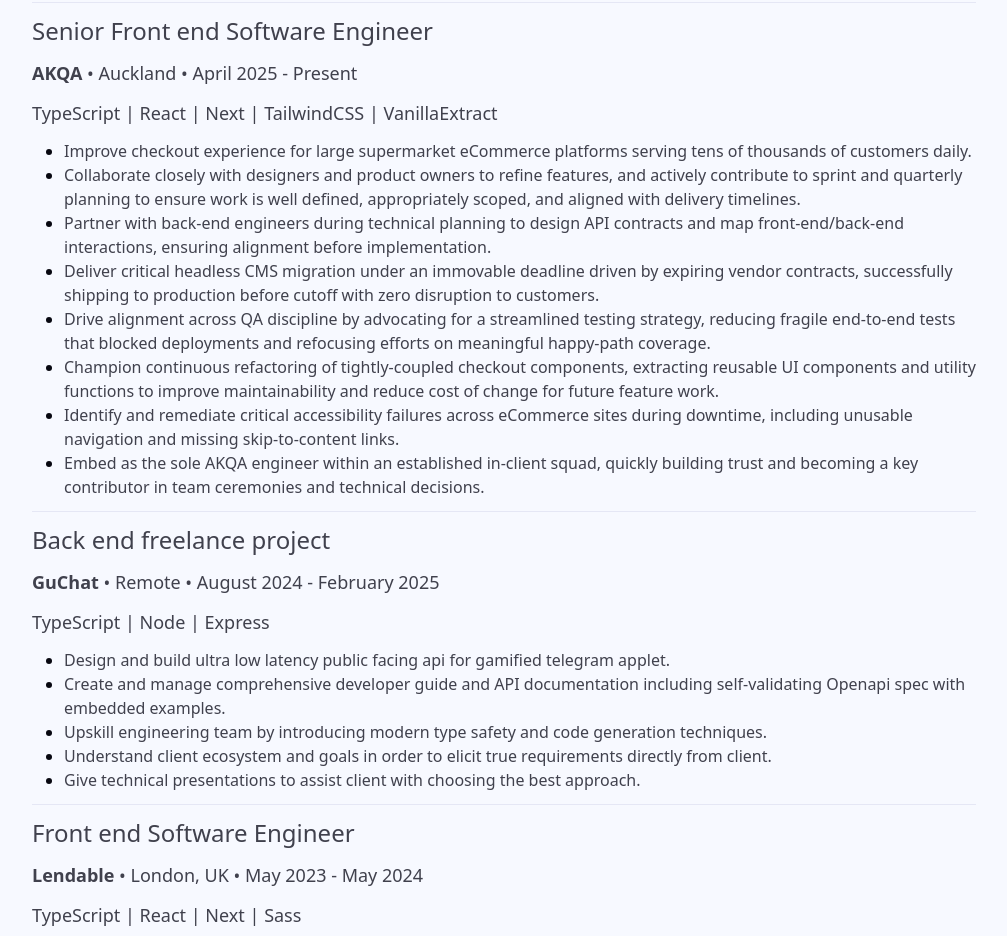
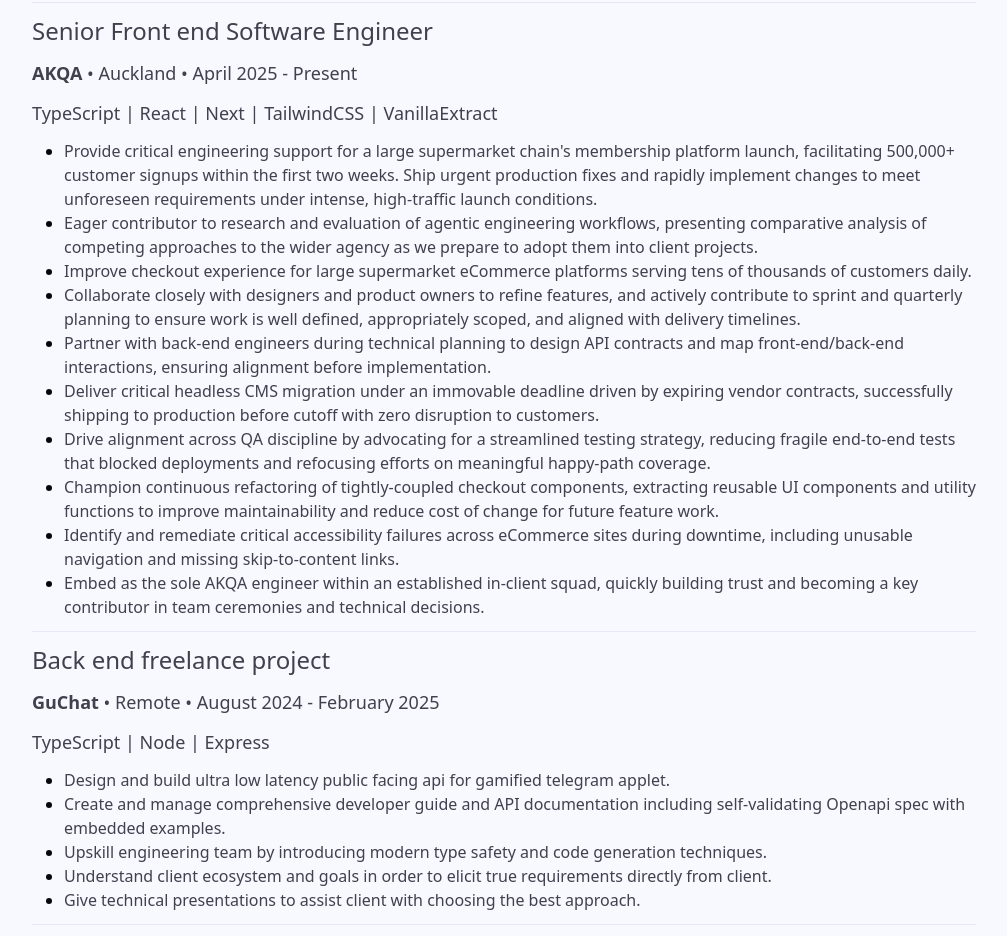
Before and after one commit to MaxRandle/portfolio-website-v5, a Next.js app: page /resume in a window 1280 px wide. Shown: the part 1300-2236 px from the top of the page, without its empty margins (136-1143 px from the left). Built offline with nearby package versions, Linux system fonts and the light colour scheme; a web font is replaced by a local one.

Commit message:
update resume

```diff
--- a/src/app/resume/page.tsx
+++ b/src/app/resume/page.tsx
@@ -125,6 +125,24 @@
               </Typography>
 
               <ul className="list-disc ml-8">
+                <li>
+                  <Typography level="caption">
+                    Provide critical engineering support for a large supermarket
+                    chain's membership platform launch, facilitating 500,000+
+                    customer signups within the first two weeks. Ship urgent
+                    production fixes and rapidly implement changes to meet
+                    unforeseen requirements under intense, high-traffic launch
+                    conditions.
+                  </Typography>
+                </li>
+                <li>
+                  <Typography level="caption">
+                    Eager contributor to research and evaluation of agentic
+                    engineering workflows, presenting comparative analysis of
+                    competing approaches to the wider agency as we prepare to
+                    adopt them into client projects.
+                  </Typography>
+                </li>
                 <li>
                   <Typography level="caption">
                     Improve checkout experience for large supermarket eCommerce
--- a/src/ui/Button/Button.tsx
+++ b/src/ui/Button/Button.tsx
@@ -71,7 +71,8 @@
 
 type ButtonVariants = VariantProps<typeof ButtonStyles>;
 
-export type ButtonProps = React.ComponentPropsWithoutRef<"button"> & ButtonVariants;
+export type ButtonProps = React.ComponentPropsWithoutRef<"button"> &
+  ButtonVariants;
 
 export const Button = forwardRef<HTMLButtonElement, ButtonProps>(
   ({ className, intent, size, disabled, ...props }, ref) => {
@@ -83,7 +84,7 @@
         {...props}
       />
     );
-  }
+  },
 );
 
 Button.displayName = "Button";
```
